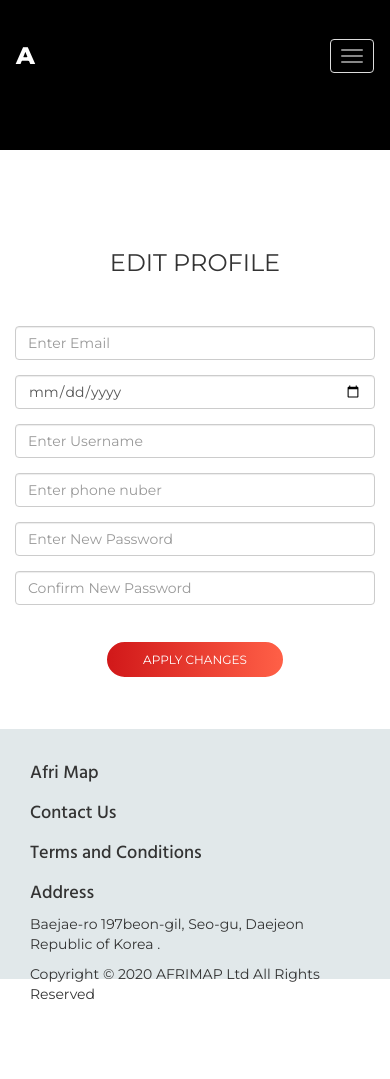
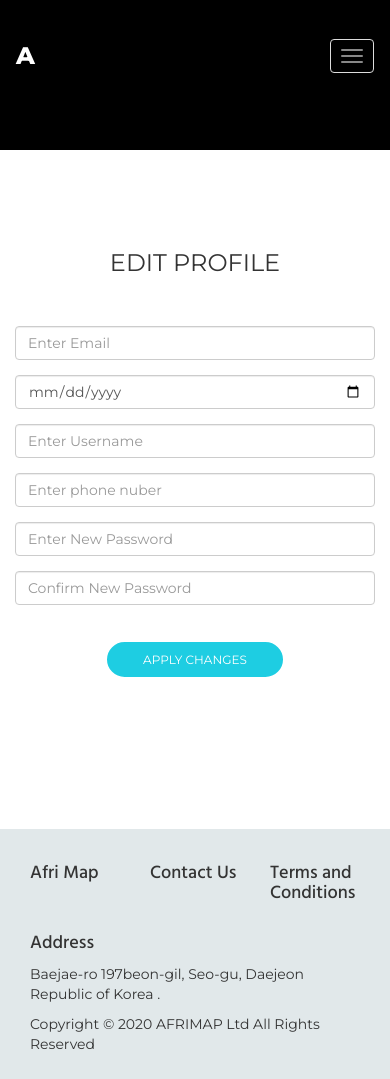
Before and after one commit to sps-africa/frontEnd, a plain HTML site: page profile.html in a window 390 px wide. Before the commit the page ends 1014 px from the top, so only its background shows below. Drawn offline with Linux system fonts and the light colour scheme.

Commit message:
redesign profile

```diff
--- a/css/login.css
+++ b/css/login.css
@@ -86,8 +86,12 @@
 
     .signInfo{
         text-align:center;
+        margin: 0px auto;
+        margin-bottom: 100px;
+        float: none;
+        }
 
-        }
+
 
         .signInfo form{
         margin-top:50px;
@@ -108,13 +112,8 @@
             -webkit-border-radius:50px;
             -moz-border-radius:50px;
             border:2px solid #FFFFFF;
-            background-color:#ff6047;
-            background-image: -ms-linear-gradient(right, #FF6047 0%, #D11819 100%);
-            background-image: -moz-linear-gradient(right, #FF6047 0%, #D11819 100%);
-            background-image: -o-linear-gradient(right, #FF6047 0%, #D11819 100%);
-            background-image: -webkit-gradient(linear, right top, left top, color-stop(0, #FF6047), color-stop(100, #D11819));
-            background-image: -webkit-linear-gradient(right, #FF6047 0%, #D11819 100%);
-            background-image: linear-gradient(to left, #FF6047 0%, #D11819 100%);
+            background-color:#1ecde2;
+
             }
 
 
--- a/css/style.css
+++ b/css/style.css
@@ -214,7 +214,7 @@
         footer{
           background-color:#e1e8ea;
           height:250px;
-          margin-top:50px;
+          margin-top:150px;
 
         }
         .footWords{
--- a/profile.html
+++ b/profile.html
@@ -180,22 +180,22 @@
 
       <div class="row footWords">
 
-        <div class="col-md-3 col-sm-3 about">
+        <div class="col-md-3 col-sm-3 col-xs-4 about">
           <h3>Afri Map</h3>
         </div>
 
 
-        <div class="col-md-3 col-sm-3 help">
+        <div class="col-md-3 col-sm-3 col-xs-4 help">
            <h3>Contact Us</h3>
         </div>
 
 
-        <div class="col-md-3 col-sm-3 work">
+        <div class="col-md-3 col-sm-3 col-xs-4 work">
           <h3>Terms and Conditions</h3>
         </div>
 
 
-        <div class="col-md-3 col-sm-3 connect">
+        <div class="col-md-3 col-sm-3 col-xs-12 connect">
 
           <h3 class="address">Address</h3>
 
```
Also changed, not shown: sign up.html (+4 -4 lines), signin.html (+3 -3 lines).
